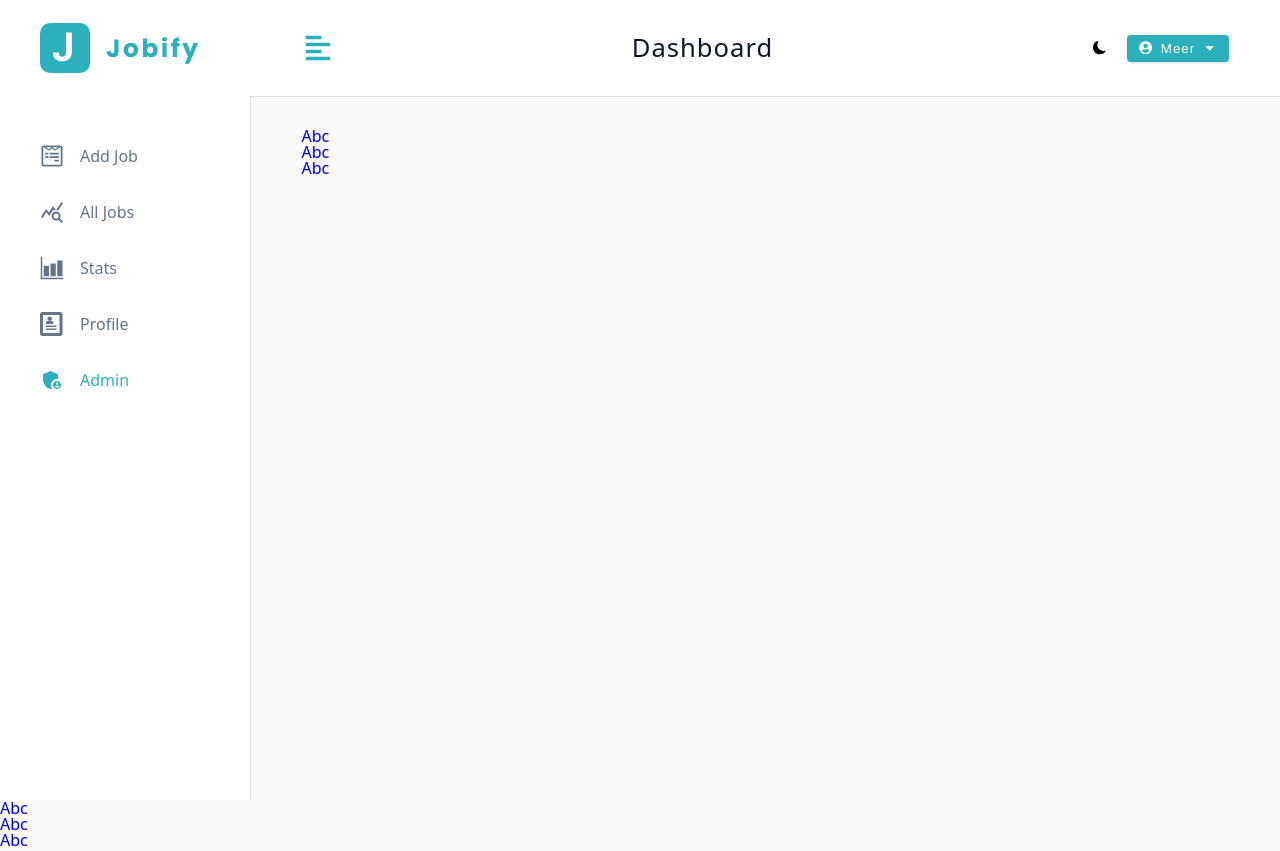
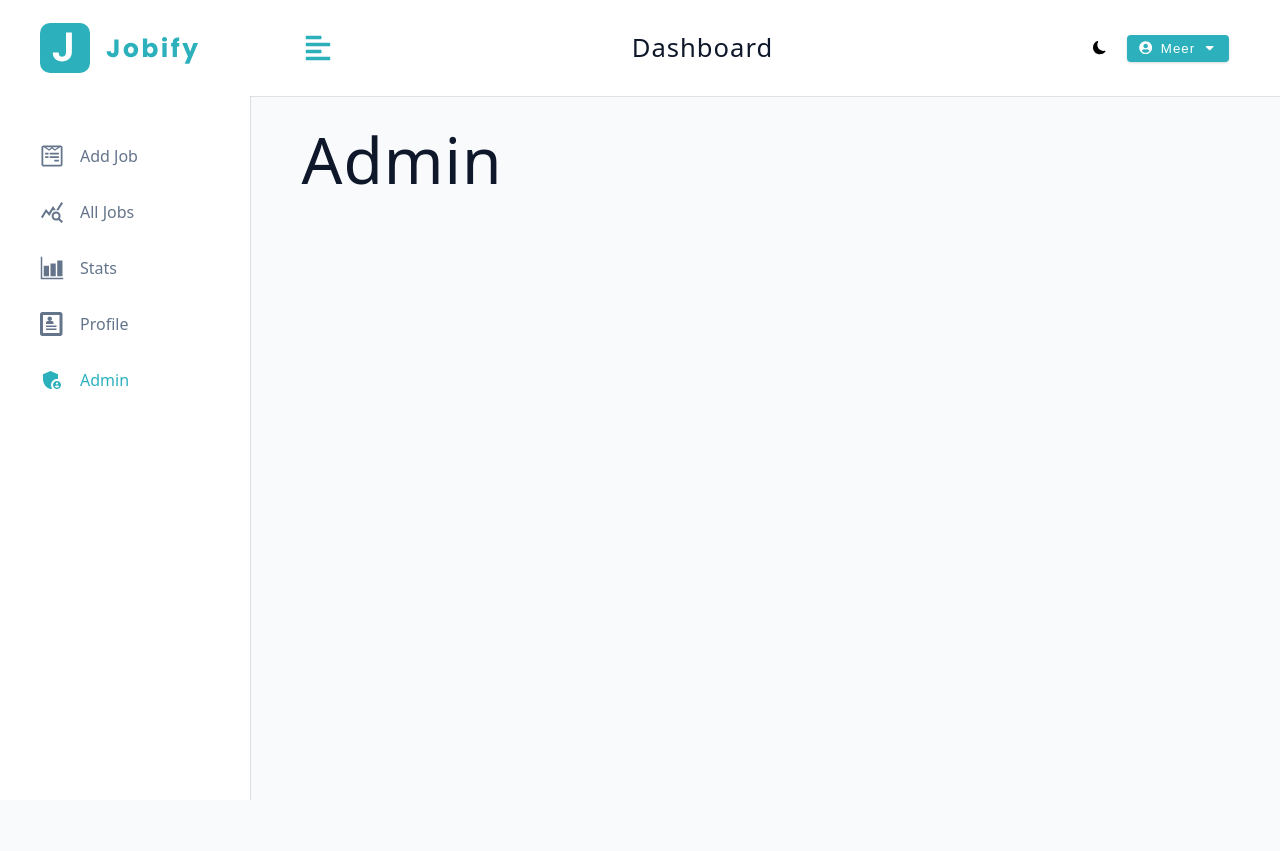
Before and after one commit to MeerUzairWasHere/Jobify, a React (Vite) app in the folder client/: page /dashboard/admin in a window 1280 px wide. After the commit the page ends 800 px from the top, so only its background shows below. Built offline with nearby package versions, Linux system fonts and the light colour scheme.

Commit message:
added dashboard

```diff
--- a/client/src/pages/Admin.jsx
+++ b/client/src/pages/Admin.jsx
@@ -3,19 +3,7 @@ import styled from "styled-components";
 const Admin = () => {
   return (
     <div>
-      <nav>
-        <ul>
-          <li>
-            <a href="#">Abc</a>
-          </li>
-          <li>
-            <a href="#">Abc</a>
-          </li>
-          <li>
-            <a href="#">Abc</a>
-          </li>
-        </ul>
-      </nav>
+      <h1>Admin</h1>
     </div>
   );
 };
--- a/client/src/pages/DashboardLayout.jsx
+++ b/client/src/pages/DashboardLayout.jsx
@@ -47,7 +47,6 @@ const DashboardLayout = () => {
             </div>
           </div>
         </main>
-        <Outlet />
       </Wrapper>
     </DashboardContext.Provider>
   );
```
Also changed, not shown: 1 other file (tests, documents, lock files or other folders).
